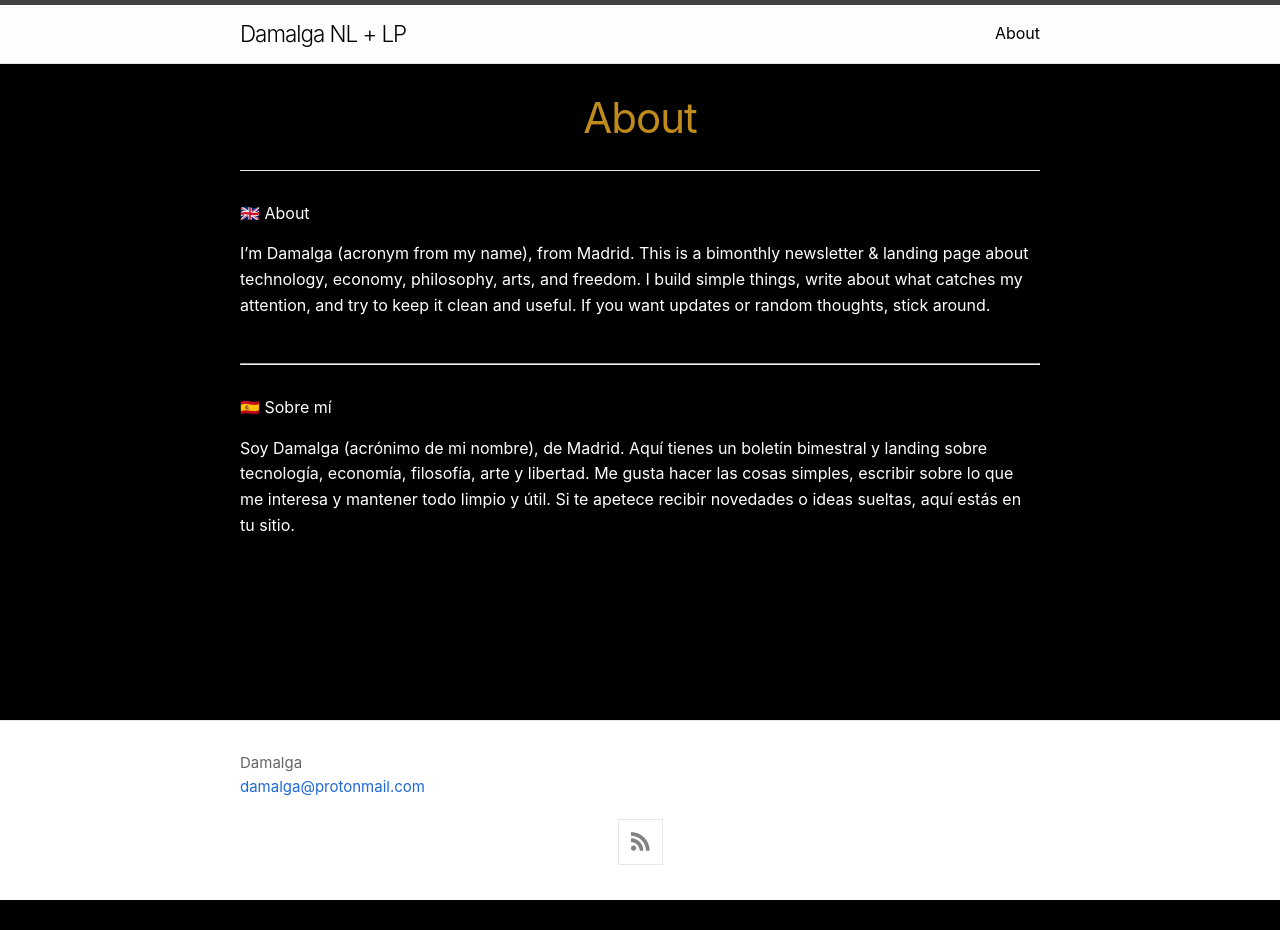
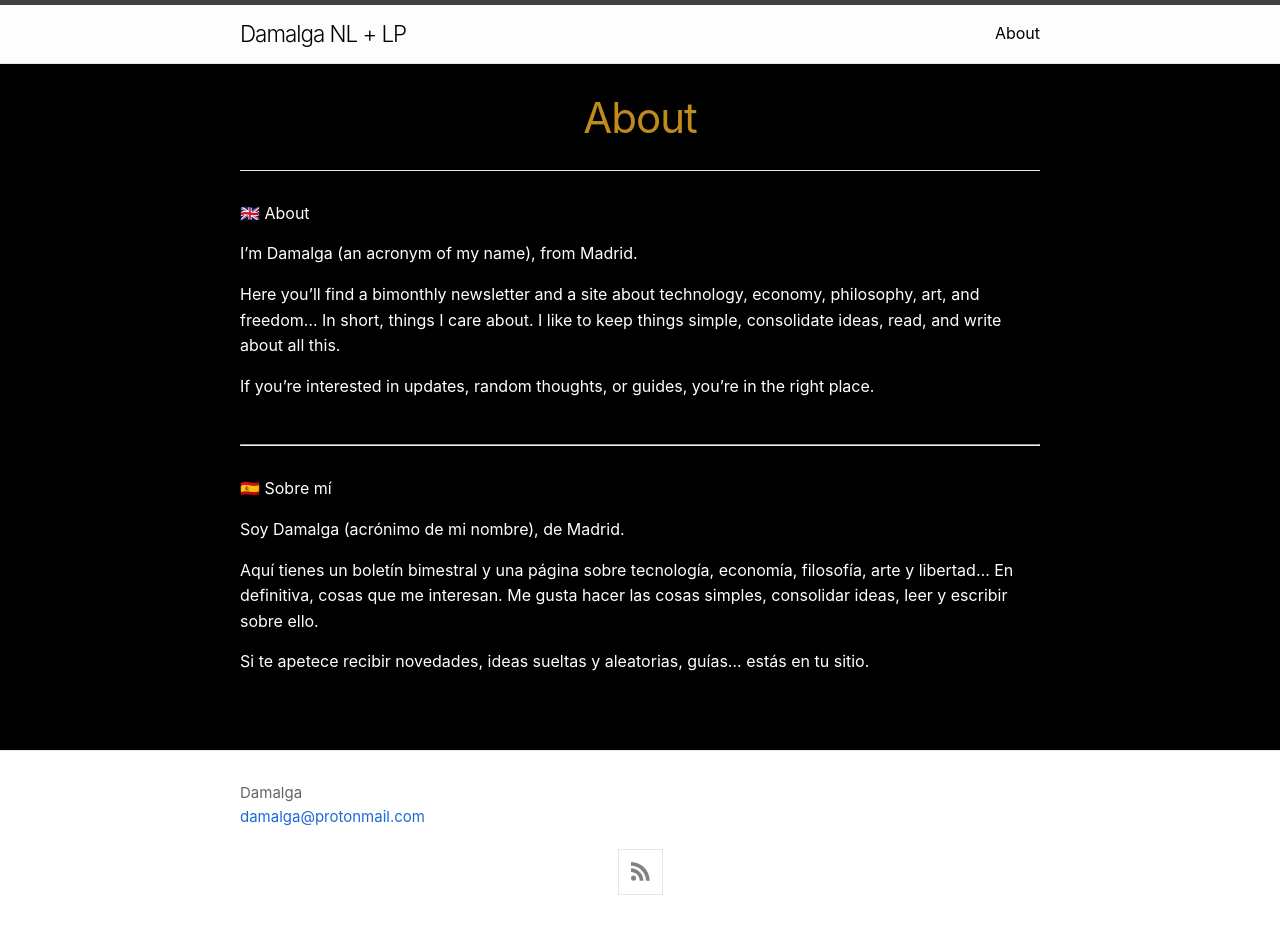
Before and after one commit to damalga/damalga-nl-lp, a Jekyll site: the page built from about.md, in a window 1280 px wide. Built offline with Jekyll 4.4.1, drawn with Linux system fonts in a browser that asks for light colours; some web fonts are replaced; before the commit the page ends 900 px from its top, so only the background shows below that.

Commit message:
update about

```diff
--- a/about.md
+++ b/about.md
@@ -6,16 +6,18 @@ permalink: /about/
 
 🇬🇧 About
 
-I’m Damalga (acronym from my name), from Madrid.
-This is a bimonthly newsletter & landing page about technology, economy, philosophy, arts, and freedom.
-I build simple things, write about what catches my attention, and try to keep it clean and useful.
-If you want updates or random thoughts, stick around.
+I’m Damalga (an acronym of my name), from Madrid.
+
+Here you’ll find a bimonthly newsletter and a site about technology, economy, philosophy, art, and freedom… In short, things I care about. I like to keep things simple, consolidate ideas, read, and write about all this.
+
+If you’re interested in updates, random thoughts, or guides, you’re in the right place.
 
 ---
 
 🇪🇸 Sobre mí
 
 Soy Damalga (acrónimo de mi nombre), de Madrid.
-Aquí tienes un boletín bimestral y landing sobre tecnología, economía, filosofía, arte y libertad.
-Me gusta hacer las cosas simples, escribir sobre lo que me interesa y mantener todo limpio y útil.
-Si te apetece recibir novedades o ideas sueltas, aquí estás en tu sitio.
+
+Aquí tienes un boletín bimestral y una página sobre tecnología, economía, filosofía, arte y libertad... En definitiva, cosas que me interesan. Me gusta hacer las cosas simples, consolidar ideas, leer y escribir sobre ello.
+
+Si te apetece recibir novedades, ideas sueltas y aleatorias, guías... estás en tu sitio.
```
Also changed, not shown: _posts/2025-06-20-post-1.md (+1 -1 lines).
